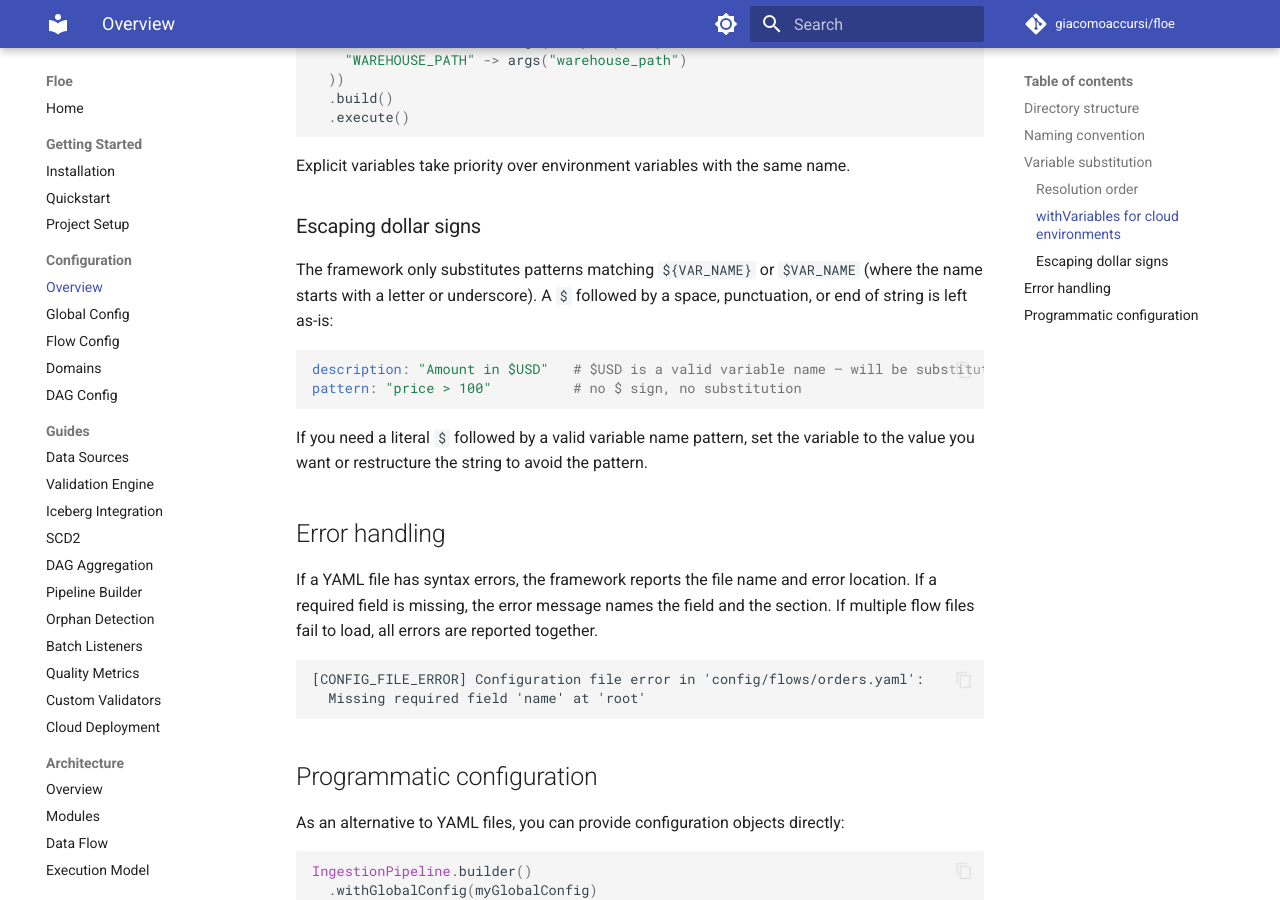
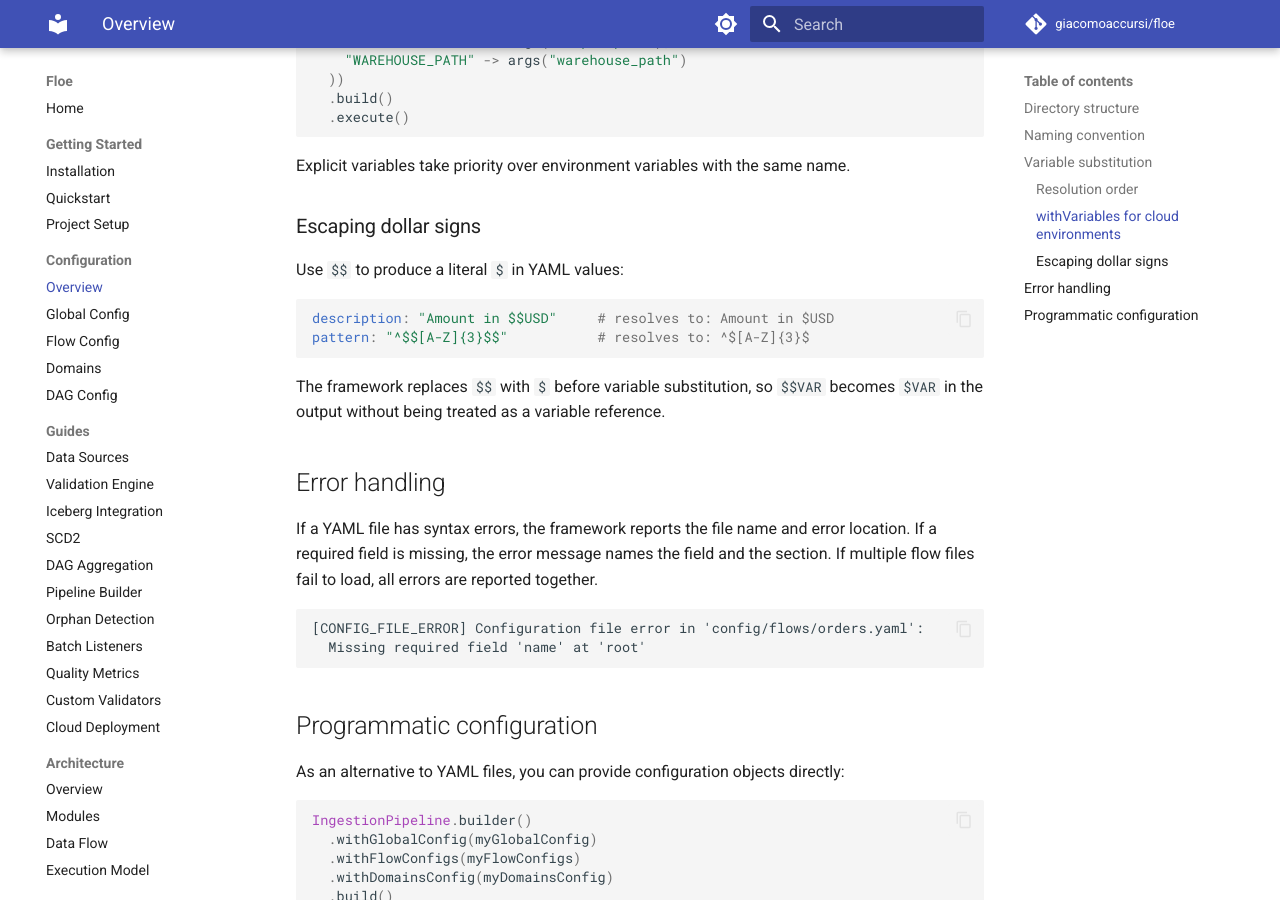
Before and after one commit to giacomoaccursi/Floe, an MkDocs documentation site: the page built from site-docs/configuration/overview.md, in a window 1280 px wide and 900 px high, scrolled down 1668 px. Built offline with MkDocs 1.6.1 and Material for MkDocs 9.7.7, drawn with Linux system fonts in a browser that asks for light colours; comment, search, counter and statistics services are not loaded.

Commit message:
docs(configuration): restore dollar sign escaping documentation

````diff
--- a/site-docs/configuration/overview.md
+++ b/site-docs/configuration/overview.md
@@ -82,14 +82,14 @@ Explicit variables take priority over environment variables with the same name.
 
 ### Escaping dollar signs
 
-The framework only substitutes patterns matching `${VAR_NAME}` or `$VAR_NAME` (where the name starts with a letter or underscore). A `$` followed by a space, punctuation, or end of string is left as-is:
+Use `$$` to produce a literal `$` in YAML values:
 
 ```yaml
-description: "Amount in $USD"   # $USD is a valid variable name — will be substituted
-pattern: "price > 100"          # no $ sign, no substitution
+description: "Amount in $$USD"     # resolves to: Amount in $USD
+pattern: "^$$[A-Z]{3}$$"           # resolves to: ^$[A-Z]{3}$
 ```
 
-If you need a literal `$` followed by a valid variable name pattern, set the variable to the value you want or restructure the string to avoid the pattern.
+The framework replaces `$$` with `$` before variable substitution, so `$$VAR` becomes `$VAR` in the output without being treated as a variable reference.
 
 ## Error handling
 
````
